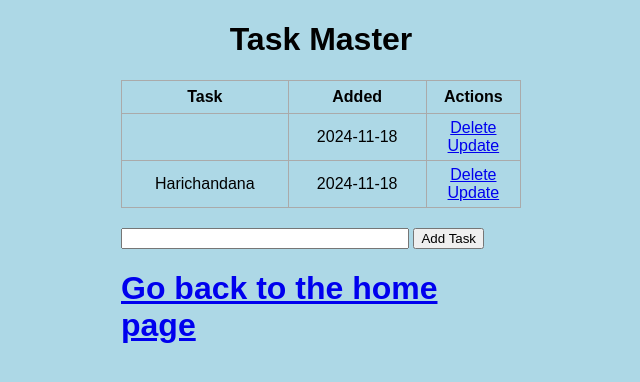
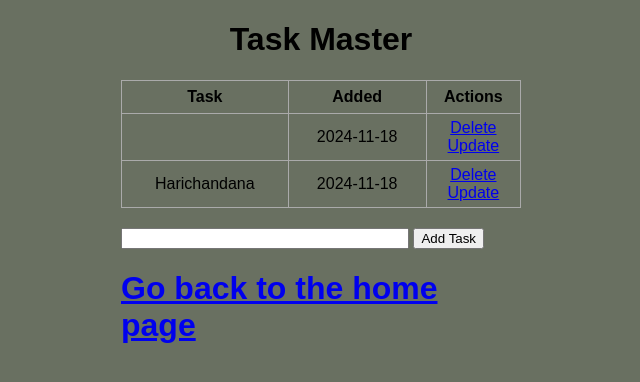
Before and after one commit to chandanaala30/grad1, a Flask app: page /assignment/ in a window 1280 px wide. Shown: the top 382 px of the page, without its empty margins (319-959 px from the left). Run offline with Flask 2, Linux system fonts and the light colour scheme; data comes from the database, SQL or seed files in the repository.

Commit message:
Update main.css

```diff
--- a/static/css/main.css
+++ b/static/css/main.css
@@ -1,7 +1,7 @@
 body, html {
     margin: 0;
     font-family: sans-serif;
-    background-color: lightblue;
+    background-color: rgb(105, 112, 97);
 }
 
 .content {
```
